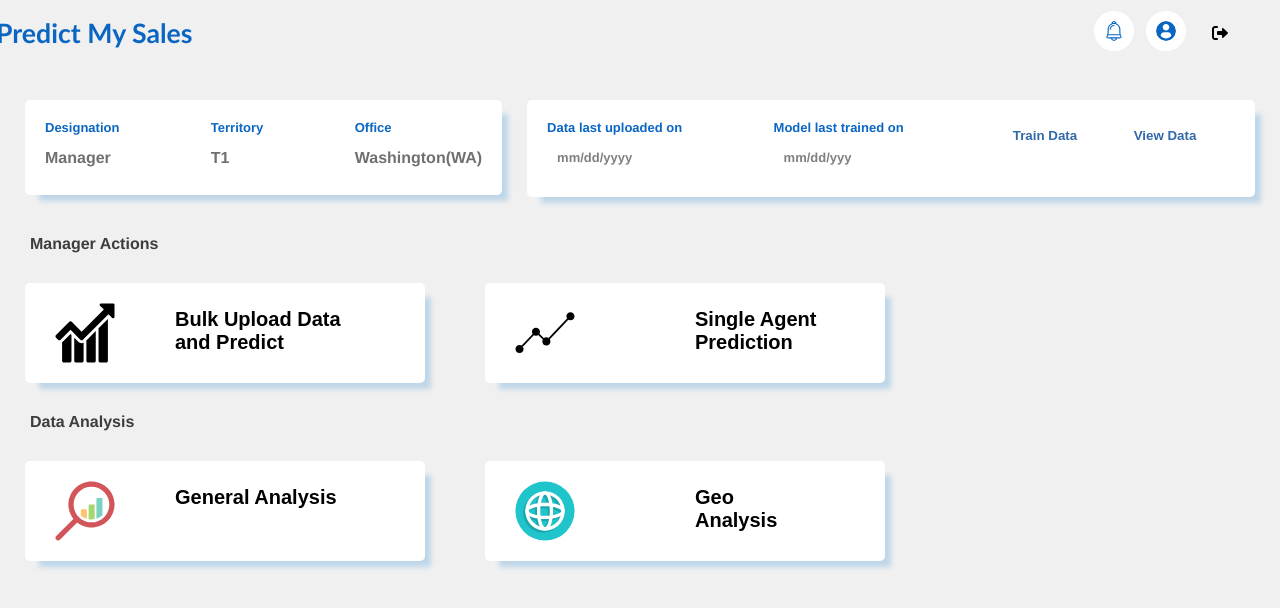
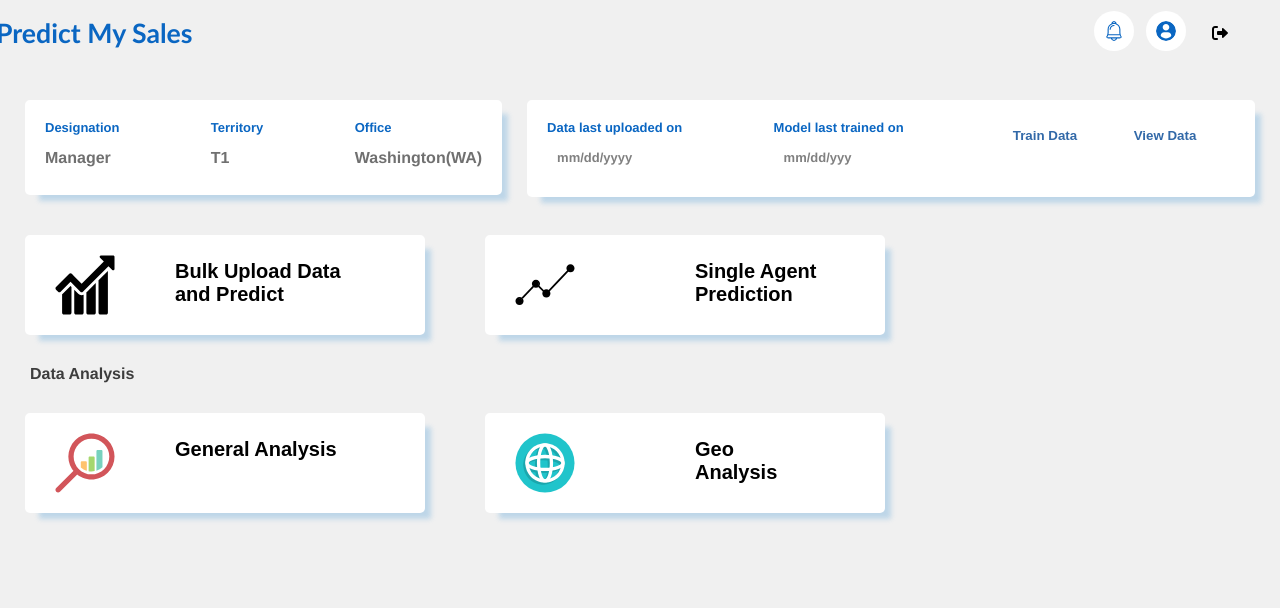
Before and after one commit to Mack241/Predict-My-Sales, a React (Create React App) app in the folder client/: page / in a window 1280 px wide. Shown: the top 608 px of the page. Built offline with nearby package versions, Linux system fonts and the light colour scheme.

Commit message:
Modified

```diff
--- a/client/src/components/Header.js
+++ b/client/src/components/Header.js
@@ -34,7 +34,7 @@ const Header = () => {
                             </button>
                         </NavList>
                         <NavList>
-                          <i class="fa-solid fa-right-from-bracket"
+                          <i className="fa-solid fa-right-from-bracket"
                             onClick={logoutHandler}
                             style={{ cursor:'pointer', marginLeft: '20px' }}></i>
                         </NavList>
--- a/client/src/screens/HomeScreen.js
+++ b/client/src/screens/HomeScreen.js
@@ -1,4 +1,5 @@
 import React from 'react'
+import { useSelector } from 'react-redux';
 import styled from 'styled-components';
 import LeftCard from '../components/LeftCard';
 import RightCard from '../components/RightCard';
@@ -9,6 +10,10 @@ import SecondRightAction from '../components/SecondRightAction';
 import { Link } from 'react-router-dom';
 
 const HomeScreen = () => {
+
+    const userLogin = useSelector((state) => state.userLogin)
+    const { loading, error, userInfo } = userLogin
+
     return (
         <Container>
           <Layout>
@@ -16,14 +21,13 @@ const HomeScreen = () => {
             <RightCard />
           </Layout>
           <Section>
-              <p>Manager Actions</p>
+              <p>{userInfo.Role}</p>
           </Section>
               <Actions>
                 <Link to='/bulkuploadpredict' style={{ textDecoration: 'none' }}>
                    <LeftAction />
                 </Link>
                  <MainAction />
-                 {/* <RightAction /> */}
               </Actions>
           <Section>
               <p>Data Analysis</p>
@@ -31,7 +35,6 @@ const HomeScreen = () => {
           <Actions>
                  <SecondLeftAction />
                  <SecondRightAction />
-                 {/* <RightAction /> */}
               </Actions>
         </Container>
     )
--- a/client/src/screens/Login.js
+++ b/client/src/screens/Login.js
@@ -2,9 +2,8 @@ import React, {useEffect, useState} from 'react'
 import { useDispatch, useSelector } from 'react-redux'
 import styled from 'styled-components'
 import { login } from '../actions/userAction'
-import { useHistory } from 'react-router'
 
-const Login = ({ location, history }) => {
+const Login = ({ history }) => {
     const [username, setUsername] = useState('')
     const [password, setPassword] = useState('')
 
```
